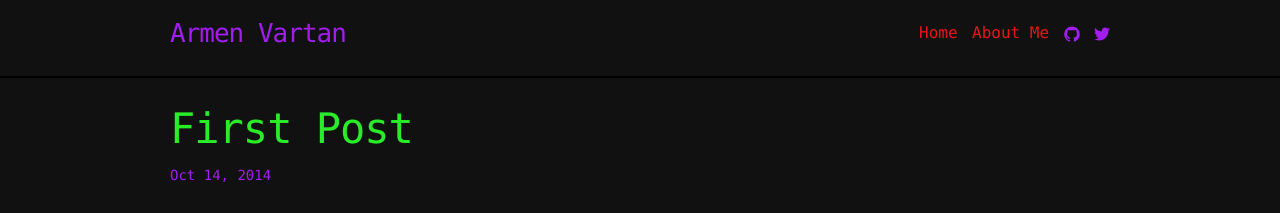
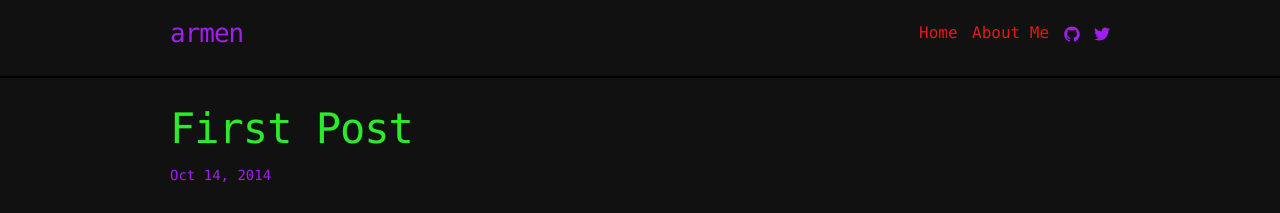
Before and after one commit to hippopotamus/hippopotamus2.github.io, a Jekyll site: the page built from _posts/2014-10-14-welcome-to-armen.markdown, in a window 1280 px wide. Shown: the top 213 px of the page. Built offline with Jekyll 4.4.1, drawn with Linux system fonts in a browser that asks for light colours; nearby versions of some CDN libraries.

Commit message:
changed title

```diff
--- a/_config.yml
+++ b/_config.yml
@@ -1,5 +1,5 @@
 # Site settings
-title: Armen Vartan
+title: armen
 email: vartan.armen@gmail.com
 description: Amateur Learner
 baseurl: "" # the subpath of your site, e.g. /blog/
```
